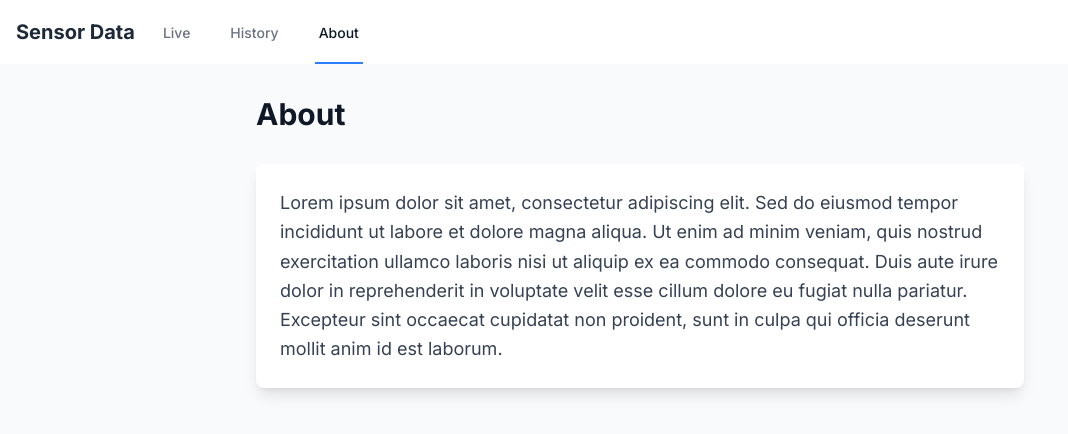
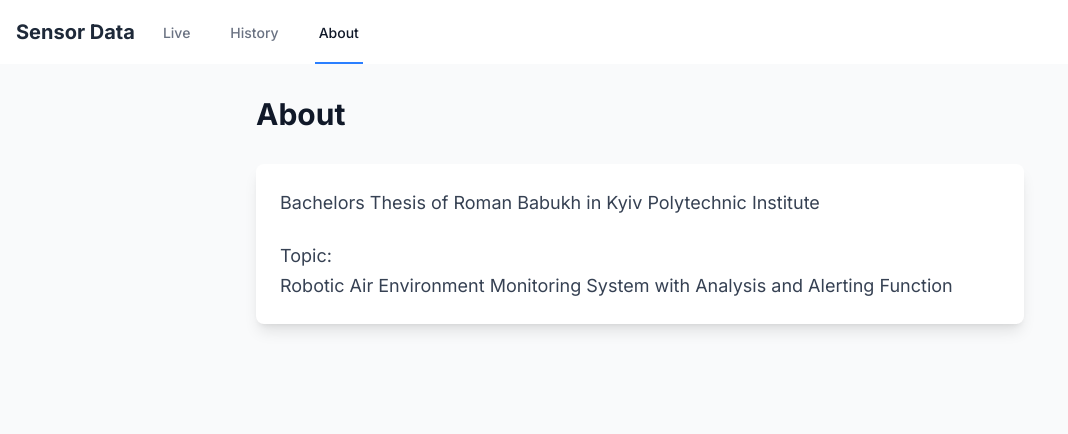
Before and after one commit to chechmek/bachelors-thesis-air-monitoring, a Next.js app in the folder src/sensor-data-web-app/: page /about in a window 1280 px wide. Shown: the top 434 px of the page, without its empty margins (0-1068 px from the left). Built offline with nearby package versions, Linux system fonts and the light colour scheme.

Commit message:
Update About page content with Bachelors Thesis details

```diff
--- a/src/sensor-data-web-app/src/app/about/page.tsx
+++ b/src/sensor-data-web-app/src/app/about/page.tsx
@@ -5,7 +5,12 @@ export default function About() {
         <h1 className="text-3xl font-bold mb-8 text-gray-900">About</h1>
         <div className="bg-white rounded-lg shadow-lg p-6">
           <p className="text-lg leading-relaxed text-gray-700">
-            Lorem ipsum dolor sit amet, consectetur adipiscing elit. Sed do eiusmod tempor incididunt ut labore et dolore magna aliqua. Ut enim ad minim veniam, quis nostrud exercitation ullamco laboris nisi ut aliquip ex ea commodo consequat. Duis aute irure dolor in reprehenderit in voluptate velit esse cillum dolore eu fugiat nulla pariatur. Excepteur sint occaecat cupidatat non proident, sunt in culpa qui officia deserunt mollit anim id est laborum.
+            Bachelors Thesis of Roman Babukh in Kyiv Polytechnic Institute
+          </p>
+          <br />
+          <p className="text-lg leading-relaxed text-gray-700"> Topic: </p>
+          <p className="text-lg leading-relaxed text-gray-700">
+            Robotic Air Environment Monitoring System with Analysis and Alerting Function
           </p>
         </div>
       </div>
```
